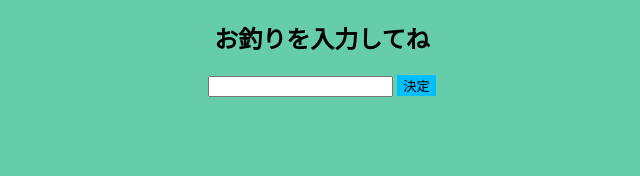
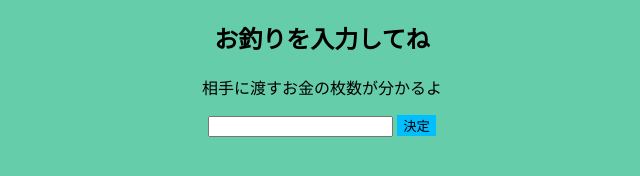
Before and after one commit to 1627009/web1, a plain HTML site: page index.html in a window 1280 px wide. Shown: the whole page, without its empty margins (318-958 px from the left). Drawn offline with Linux system fonts and the light colour scheme; a web font is replaced by a local one.

Commit message:
Update index.html

```diff
--- a/index.html
+++ b/index.html
@@ -9,6 +9,7 @@
   <body>
     <section>
       <h1>お釣りを入力してね</h1>
+      <p>相手に渡すお金の枚数が分かるよ</p>
       <form action="#" id="form">
         <input type="text" name="input">
         <input type="submit" value="決定" class="btn">
```
